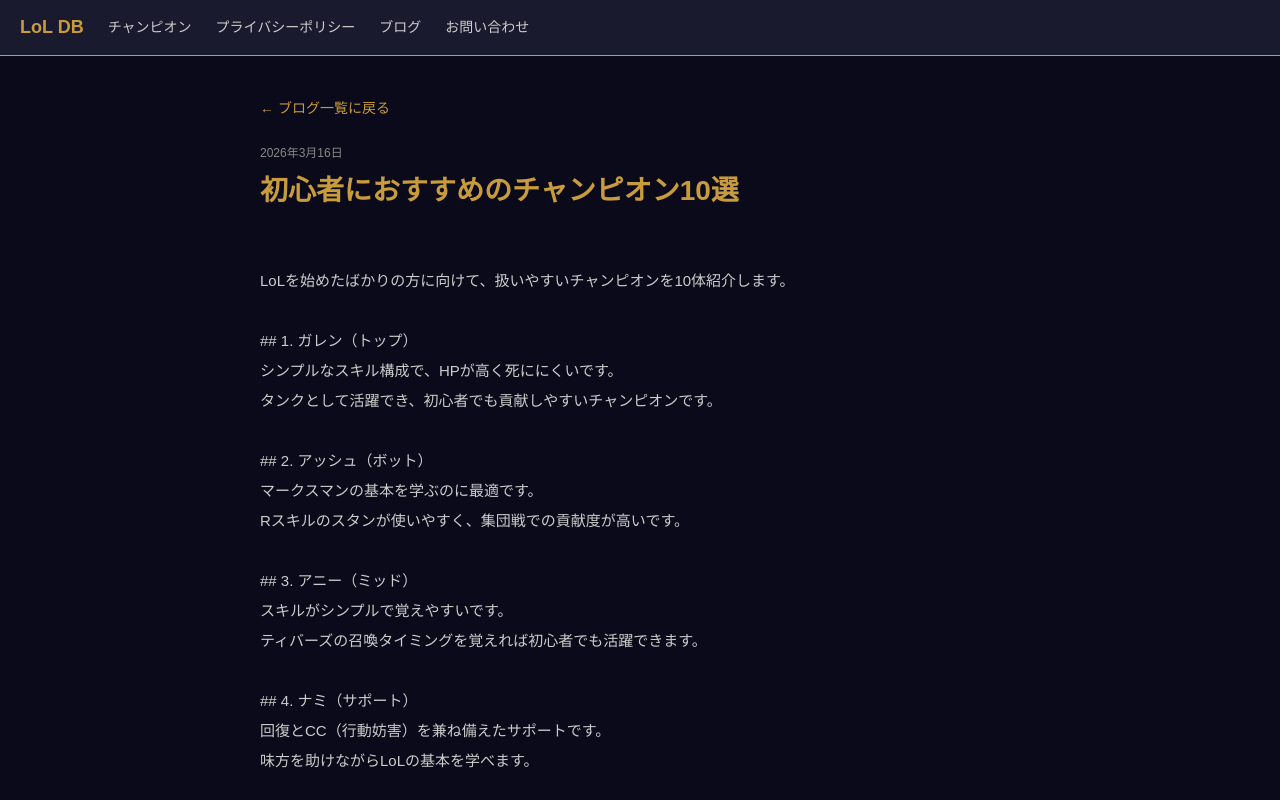
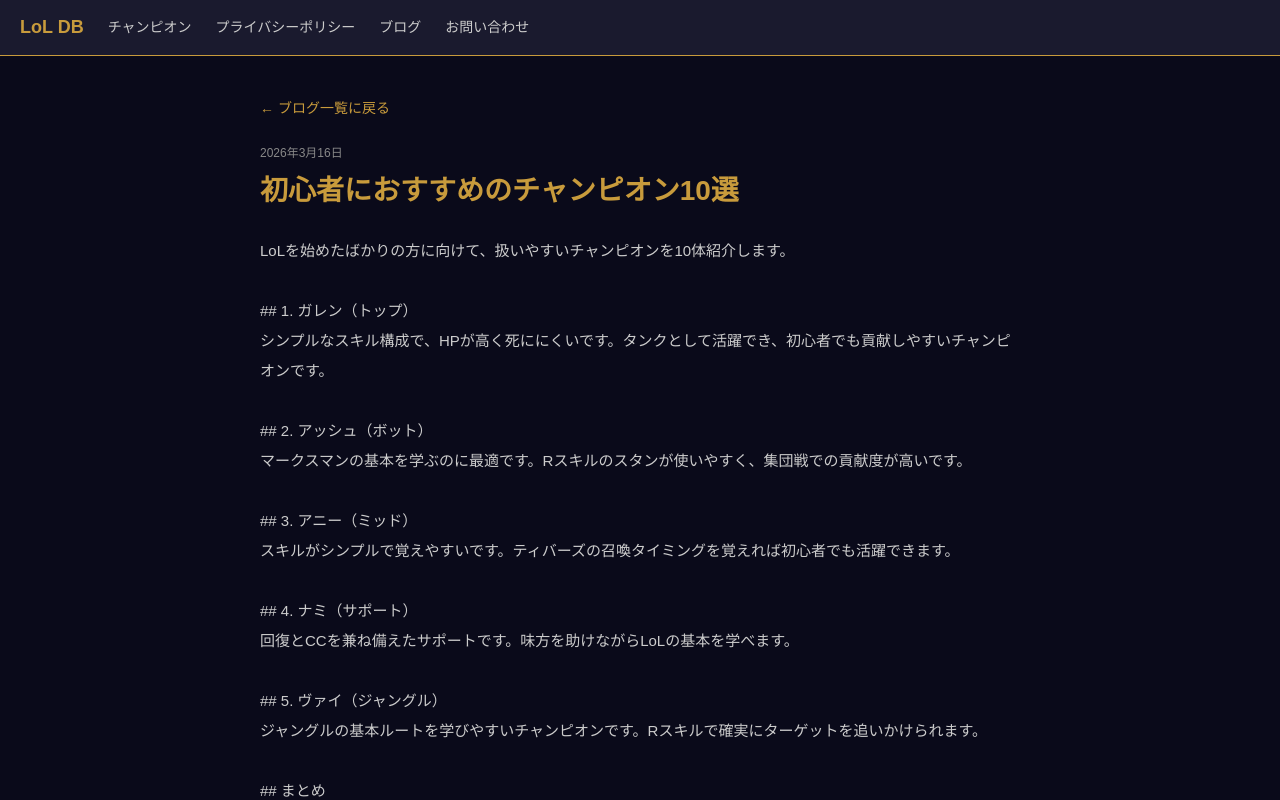
Before and after one commit to buu2309acount-dev/lol-db, a Next.js app: page /blog/beginner-champions in a window 1280 px wide. Shown: the top 800 px of the page. Built offline with nearby package versions, Linux system fonts and the light colour scheme.

Commit message:
fix blog post page

```diff
--- a/app/blog/[id]/page.js
+++ b/app/blog/[id]/page.js
@@ -1,12 +1,12 @@
+"use client";
 import Link from "next/link";
+import { useParams } from "next/navigation";
 
 const posts = {
   "patch-15-5": {
     title: "パッチ15.5 変更点まとめ",
     date: "2026年3月16日",
-    content: `
-      パッチ15.5では多くのチャンピオンに調整が入りました。
-      今回は主要な変更点をまとめます。
+    content: `パッチ15.5では多くのチャンピオンに調整が入りました。今回は主要な変更点をまとめます。
 
 ## バフされたチャンピオン
 
@@ -20,21 +20,14 @@
 
 ゼリ：移動速度が少し低下。機動力が高すぎた点が修正されました。
 
-      ## アイテム変更
-
-      トリニティフォース：攻撃力が5増加。ファイター系チャンピオンへの影響が大きいです。
-
 ## まとめ
 
-      今パッチはファイター系チャンピオンが強化される傾向にあります。
-      ジャックスやレネクトンなどのソロレーナーが活躍しやすい環境です。
-    `,
+今パッチはファイター系チャンピオンが強化される傾向にあります。ジャックスやレネクトンなどのソロレーナーが活躍しやすい環境です。`,
   },
   "tier-list-15-5": {
     title: "パッチ15.5 ティアリスト【ソロキュー向け】",
     date: "2026年3月16日",
-    content: `
-      パッチ15.5のソロキュー向けティアリストをご紹介します。
+    content: `パッチ15.5のソロキュー向けティアリストをご紹介します。
 
 ## トップレーン
 Sティア：ジャックス、レネクトン、ダリウス
@@ -57,65 +50,36 @@
 Aティア：レオナ、タリック、ブラウム
 
 ## まとめ
-      今環境はコントロール系メイジとファイターが強い傾向です。
-      初心者にはガレンやアニーなど扱いやすいチャンピオンをおすすめします。
-    `,
+今環境はコントロール系メイジとファイターが強い傾向です。初心者にはガレンやアニーなど扱いやすいチャンピオンをおすすめします。`,
   },
   "beginner-champions": {
     title: "初心者におすすめのチャンピオン10選",
     date: "2026年3月16日",
-    content: `
-      LoLを始めたばかりの方に向けて、扱いやすいチャンピオンを10体紹介します。
+    content: `LoLを始めたばかりの方に向けて、扱いやすいチャンピオンを10体紹介します。
 
 ## 1. ガレン（トップ）
-      シンプルなスキル構成で、HPが高く死ににくいです。
-      タンクとして活躍でき、初心者でも貢献しやすいチャンピオンです。
+シンプルなスキル構成で、HPが高く死ににくいです。タンクとして活躍でき、初心者でも貢献しやすいチャンピオンです。
 
 ## 2. アッシュ（ボット）
-      マークスマンの基本を学ぶのに最適です。
-      Rスキルのスタンが使いやすく、集団戦での貢献度が高いです。
+マークスマンの基本を学ぶのに最適です。Rスキルのスタンが使いやすく、集団戦での貢献度が高いです。
 
 ## 3. アニー（ミッド）
-      スキルがシンプルで覚えやすいです。
-      ティバーズの召喚タイミングを覚えれば初心者でも活躍できます。
+スキルがシンプルで覚えやすいです。ティバーズの召喚タイミングを覚えれば初心者でも活躍できます。
 
 ## 4. ナミ（サポート）
-      回復とCC（行動妨害）を兼ね備えたサポートです。
-      味方を助けながらLoLの基本を学べます。
+回復とCCを兼ね備えたサポートです。味方を助けながらLoLの基本を学べます。
 
 ## 5. ヴァイ（ジャングル）
-      ジャングルの基本ルートを学びやすいチャンピオンです。
-      Rスキルで確実にターゲットを追いかけられます。
-
-      ## 6. マルファイト（トップ）
-      耐久力が高く、Rスキルの集団戦での使い方を学べます。
-      ゲーム終盤に強くなるチャンピオンです。
-
-      ## 7. ラックス（ミッド・サポート）
-      遠距離からスキルを当てる練習になります。
-      サポートとしてもミッドとしても活躍できます。
-
-      ## 8. ケイトリン（ボット）
-      射程が長く安全にファームができます。
-      トラップを使った立ち回りを学べます。
-
-      ## 9. ガングプランク（トップ）
-      パッシブのリセットでラストヒットの練習になります。
-      Rスキルのマップ全体への影響力を体験できます。
-
-      ## 10. ソナ（サポート）
-      回復・バフ・CCをすべて持つサポートです。
-      チームへの貢献度が高く達成感を得やすいです。
+ジャングルの基本ルートを学びやすいチャンピオンです。Rスキルで確実にターゲットを追いかけられます。
 
 ## まとめ
-      まずは1〜2体に絞って練習するのがおすすめです。
-      基本操作に慣れたら少しずつ難しいチャンピオンに挑戦してみましょう！
-    `,
+まずは1〜2体に絞って練習するのがおすすめです。基本操作に慣れたら少しずつ難しいチャンピオンに挑戦してみましょう！`,
   },
 };
 
-export default function BlogPost({ params }) {
-  const post = posts[params.id];
+export default function BlogPost() {
+  const { id } = useParams();
+  const post = posts[id];
 
   if (!post) return (
     <main style={{ padding: "40px 20px" }}>
```
Lines whose indentation alone changed are shown as unchanged.
